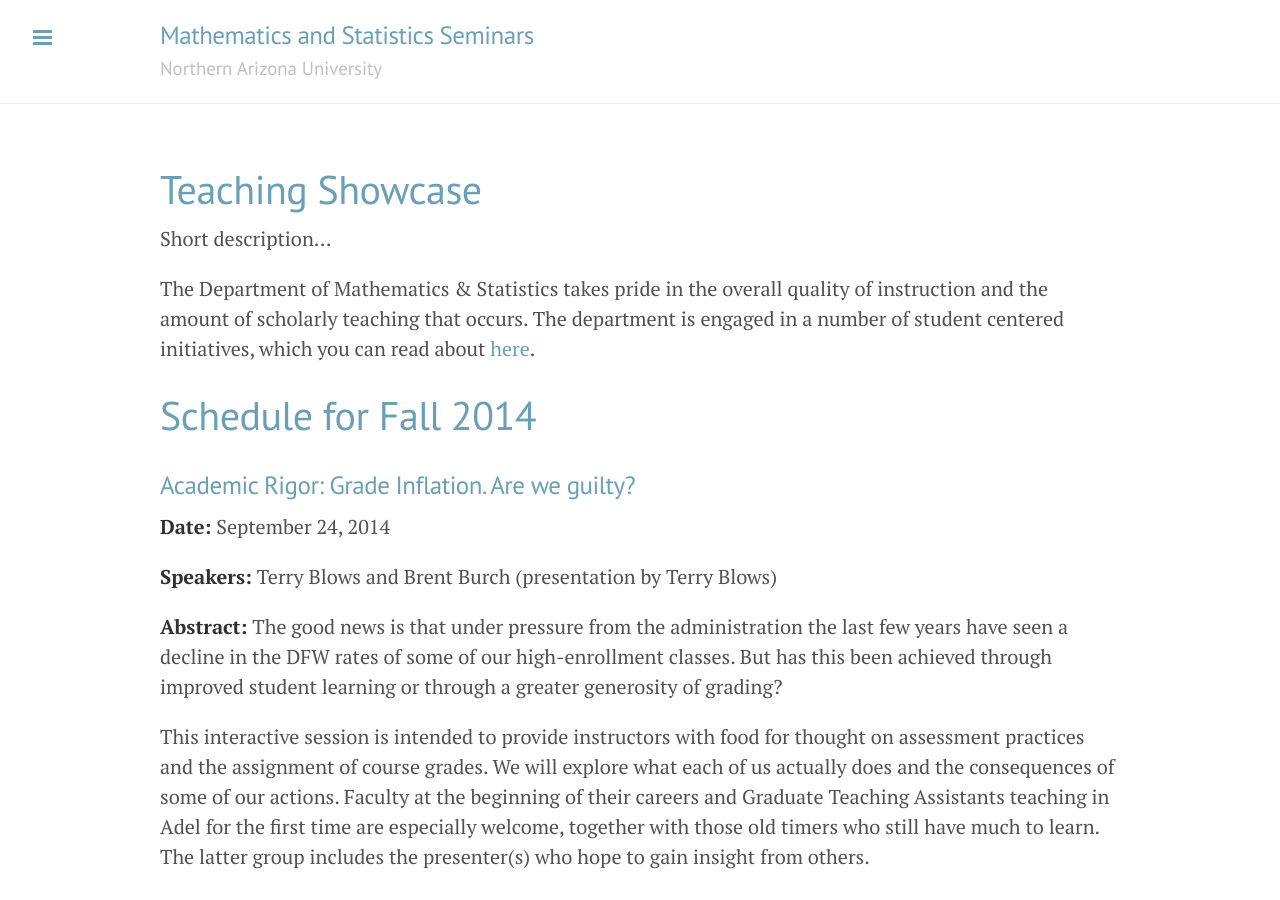
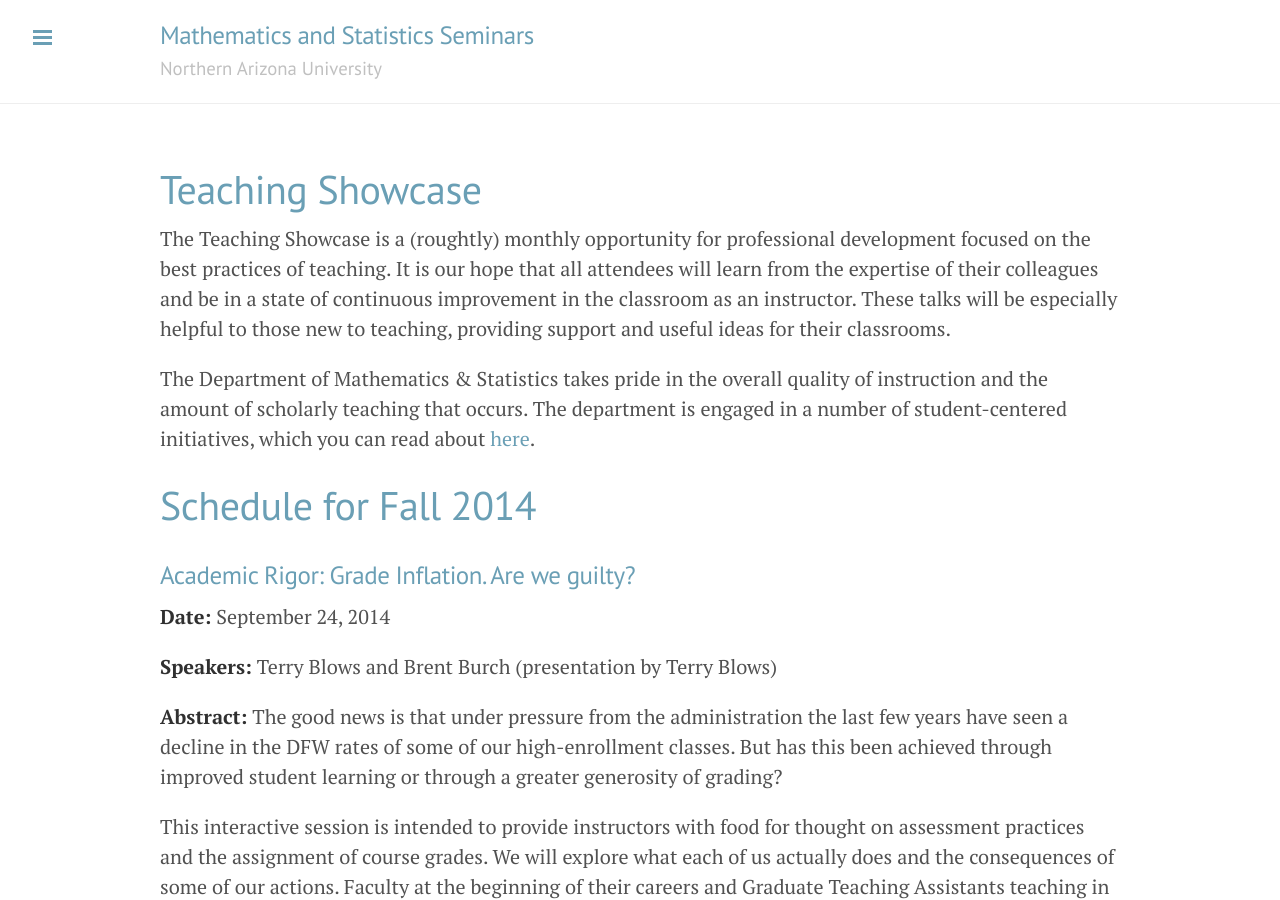
Before and after one commit to NAUMathStat/seminars, a Jekyll site: the page built from teachingFall2014.md, in a window 1280 px wide and 900 px high. Built offline with Jekyll 4.4.1, drawn with Linux system fonts in a browser that asks for light colours; Markdown is read by kramdown in place of the engine named in the settings.

Commit message:
Updates to TS

```diff
--- a/teachingFall2014.md
+++ b/teachingFall2014.md
@@ -3,13 +3,13 @@ layout: page
 title: Teaching Showcase
 ---
 
-Short description...
+The Teaching Showcase is a (roughtly) monthly opportunity for professional development focused on the best practices of teaching. It is our hope that all attendees will learn from the expertise of their colleagues and be in a state of continuous improvement in the classroom as an instructor. These talks will be especially helpful to those new to teaching, providing support and useful ideas for their classrooms.
 
-The Department of Mathematics & Statistics takes pride in the overall quality of instruction and the amount of scholarly teaching that occurs. The department is engaged in a number of student centered initiatives, which you can read about [here](http://nau.edu/CEFNS/NatSci/Math/Innovative-Teaching/).
+The Department of Mathematics & Statistics takes pride in the overall quality of instruction and the amount of scholarly teaching that occurs. The department is engaged in a number of student-centered initiatives, which you can read about [here](http://nau.edu/CEFNS/NatSci/Math/Innovative-Teaching/).
 
 # Schedule for Fall 2014 #
 
-### Academic Rigor: Grade Inflation. Are we guilty? ##
+### Academic Rigor: Grade Inflation. Are we guilty? ###
 
 **Date:** September 24, 2014
 
@@ -27,7 +27,7 @@ This interactive session is intended to provide instructors with food for though
 
 **Abstract:** Have you heard of the flipped classroom and want to know what it is?  Have you ever thought of bringing it to your class but you don’t know what that would look like?  Ellie Kennedy and Amy Rushall will lead you through their idea of a flipped classroom for different NAU math classes summarizing some “do’s” and “don’ts”.
 
-### A discussion about inquiry-based learning (part 1) ##
+### A discussion about inquiry-based learning (part 1) ###
 
 **Date:** November 19, 2014
 
```
Also changed, not shown: teachingSpring2015.md (+3 -3 lines).
